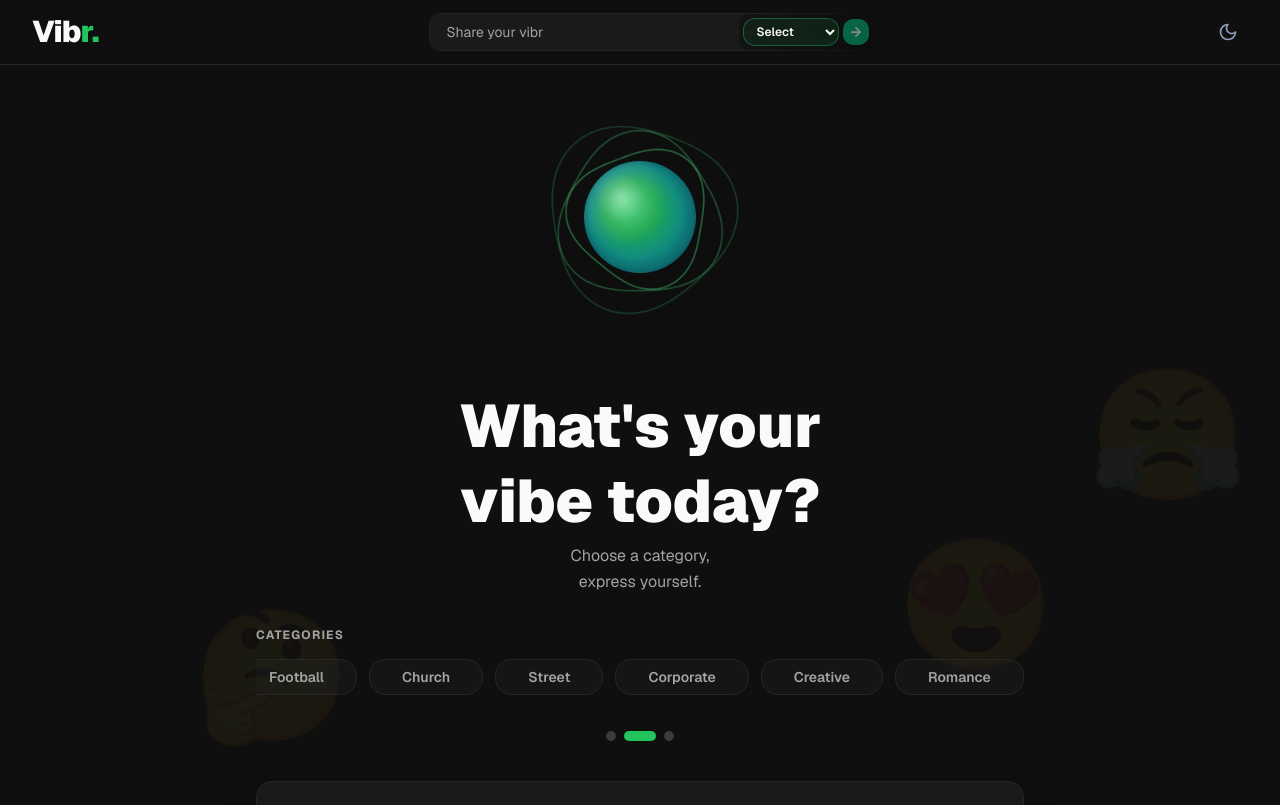
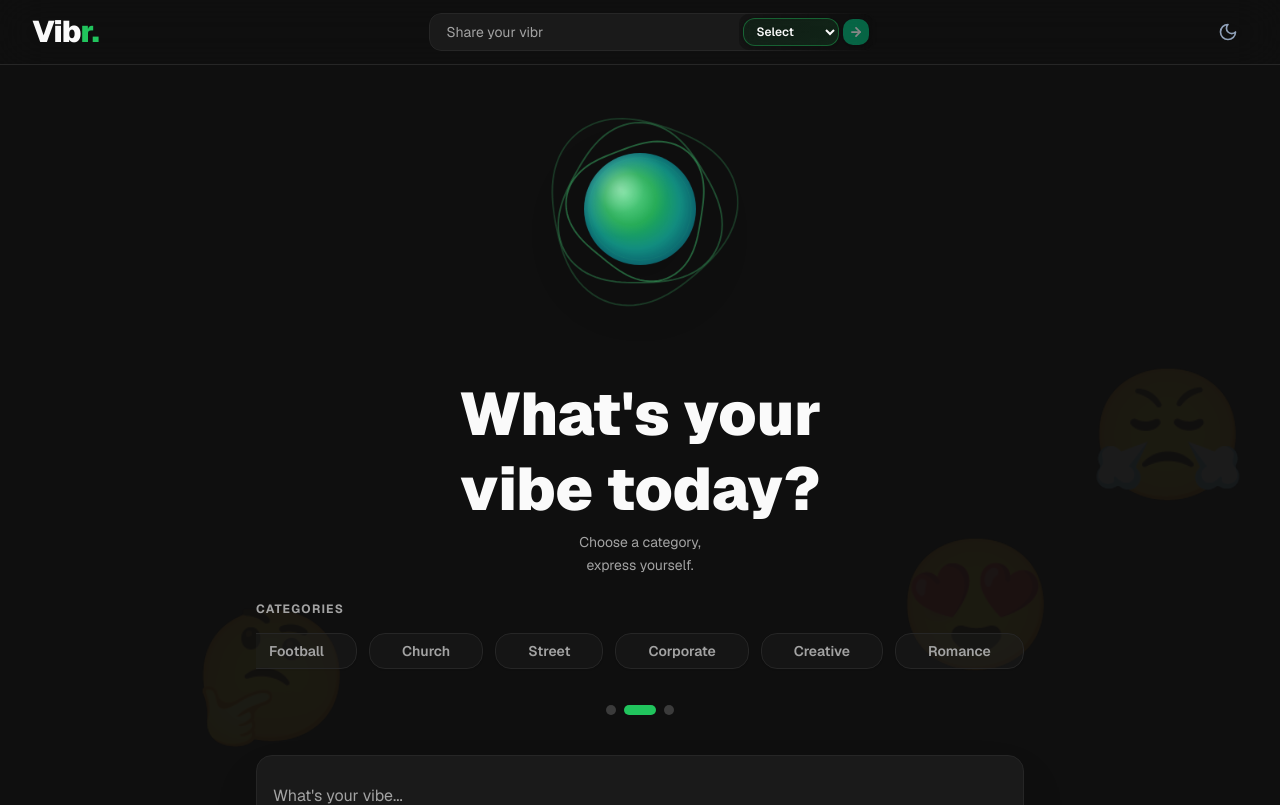
Before and after one commit to berrybrightson1/Vibr, a Next.js app: page / in a window 1280 px wide. Shown: the top 805 px of the page. Built offline with nearby package versions, Linux system fonts and the light colour scheme.

Commit message:
Further reduce homepage spacing to eliminate scroll

```diff
--- a/app/page.tsx
+++ b/app/page.tsx
@@ -208,10 +208,10 @@ export default function Home() {
       </header>
 
       {/* Main Content */}
-      <main className="flex-1 w-full flex flex-col items-center justify-center px-4 sm:px-8 md:px-16 py-4 md:py-6 relative z-10">
+      <main className="flex-1 w-full flex flex-col items-center justify-center px-4 sm:px-8 md:px-16 py-2 md:py-4 relative z-10">
         <div className="w-full max-w-5xl">
-          <div className="text-center mb-6 md:mb-8">
-            <div className="flex justify-center mb-3">
+          <div className="text-center mb-4 md:mb-6">
+            <div className="flex justify-center mb-2">
               <AIListeningOrb />
             </div>
             <h2 className="text-3xl sm:text-4xl md:text-5xl lg:text-6xl font-black leading-tight text-balance mb-1">
@@ -219,7 +219,7 @@ export default function Home() {
               <br />
               vibe today?
             </h2>
-            <p className="text-sm md:text-base text-muted-foreground max-w-3xl mx-auto leading-relaxed">
+            <p className="text-xs md:text-sm text-muted-foreground max-w-3xl mx-auto leading-relaxed">
               Choose a category,
               <br />
               express yourself.
```
